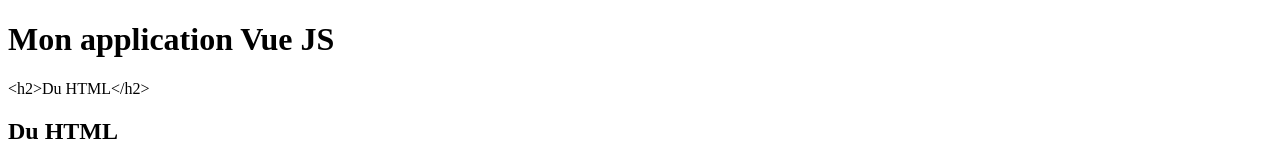
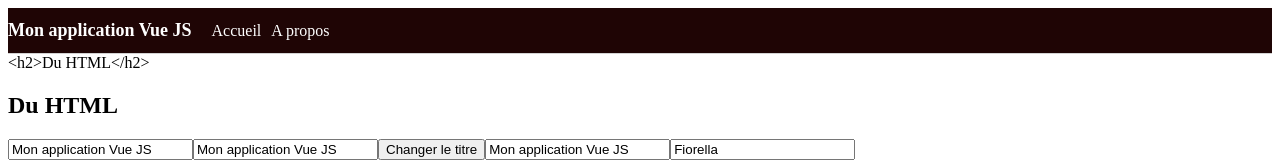
Before and after one commit to matthieumota/vue-ib, a Vue app in the folder 02-vite/: page / in a window 1280 px wide. Shown: the top 162 px of the page. Built offline with nearby package versions, Linux system fonts and the light colour scheme.

Commit message:
Navbar component

```diff
--- a/02-vite/src/App.vue
+++ b/02-vite/src/App.vue
@@ -1,5 +1,6 @@
 <template>
-  <h1>{{ title }}</h1>
+  <Navbar :title="title" theme="dark" />
+
   {{ html }}
   <span v-html="html"></span> <!-- Attention aux failles XSS -->
 
@@ -27,17 +28,18 @@
 <script setup>
 import { computed, ref } from 'vue'
 import SuperProduct from './SuperProduct.vue'
+import Navbar from './components/Navbar.vue'
 
 const title = ref('Mon application Vue JS')
 const html = ref('<h2>Du HTML</h2>')
 
-  const name = ref('Fiorella');
-  const letters = ref(['baba', 'allo', 'dede', 'ello', 'charles']);
+const name = ref('Fiorella')
+const letters = ref(['baba', 'allo', 'dede', 'ello', 'charles'])
 
 // Une computed est une valeur qui est calculée à partir d'une ref
 const reverse = computed(() => {
-    console.log('call');
-    return name.value.split('').reverse().join('');
+  console.log('call')
+  return name.value.split('').reverse().join('')
 })
 
 const sortedLetters = computed(() => {
@@ -45,12 +47,12 @@
   // let array2 = array // Ici, c'est le même tableau
   // let array3 = [...array] // Ici, c'est une copie du tableau donc un 2ème tableau
   return [...letters.value].sort((a, b) => {
-      console.log('Abc');
-      return a < b ? -1 : 1;
-    });
-  });
+    console.log('Abc')
+    return a < b ? -1 : 1
+  })
+})
 
 const thirdLetters = computed(() => {
-    return sortedLetters.value.slice(0, 3);
-  });
+  return sortedLetters.value.slice(0, 3)
+})
 </script>
--- /dev/null
+++ b/02-vite/src/components/Navbar.vue
@@ -0,0 +1,45 @@
+<script setup>
+    defineProps(['title', 'theme']);
+</script>
+
+<template>
+    <div class="navbar" :class="{ dark: theme !== 'light' }">
+        <h1>{{ title ?? 'Menu' }}</h1>
+        <nav>
+            <a href="#">Accueil</a>
+            <a href="#">A propos</a>
+        </nav>
+    </div>
+</template>
+
+<style scoped>
+    .navbar {
+        display: flex;
+        align-items: center;
+        gap: 20px;
+        border-bottom: 1px solid lightgray;
+    }
+
+    h1 {
+        font-size: 18px;
+    }
+
+    nav {
+        display: flex;
+        gap: 10px;
+    }
+
+    nav a {
+        color: #000;
+        text-decoration: none;
+    }
+
+    .navbar.dark {
+        background-color: #1f0505;
+        color: #fff;
+    }
+
+    .dark a {
+        color: #fff;
+    }
+</style>
```
Lines whose indentation alone changed are shown as unchanged.
